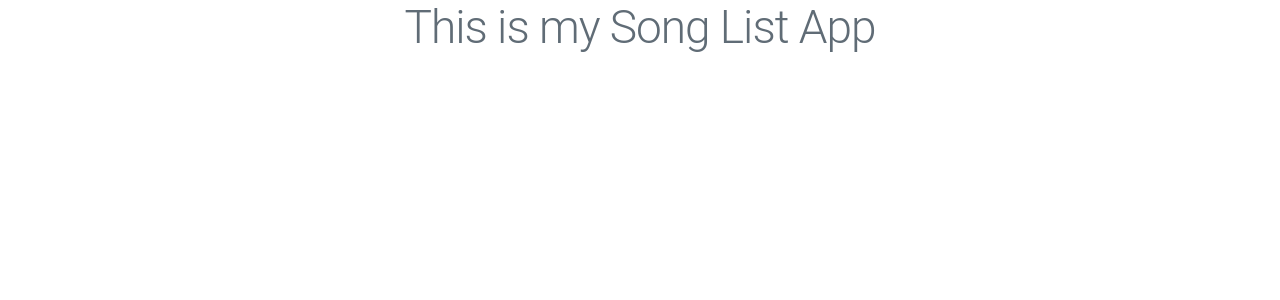
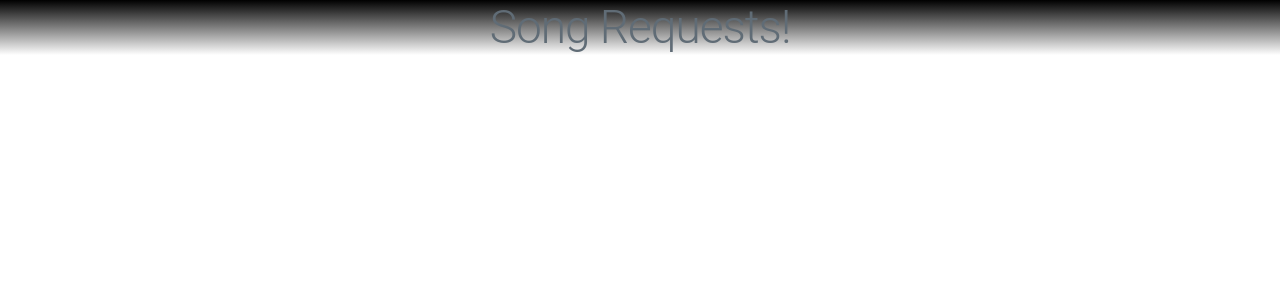
Before and after one commit to Jeanbrigo/music_list_frontend, a React (Create React App) app: page /create in a window 1280 px wide. Shown: the top 300 px of the page. Built offline with nearby package versions, Linux system fonts and the light colour scheme.

Commit message:
web title and page text format styling

```diff
--- a/src/App.css
+++ b/src/App.css
@@ -1,5 +1,7 @@
 .App {
   text-align: center;
+  background-image: linear-gradient(black, white);
+  font: Helvetica 400
 }
 
 .App-logo {
--- a/src/App.js
+++ b/src/App.js
@@ -4,7 +4,7 @@ import './App.css';
 function App() {
   return (
     <div className="App">
-      <h1>This is my Song List App</h1>
+      <h1>Song Requests!</h1>
       <Outlet/>
     </div>
   );
--- a/src/components/Song.js
+++ b/src/components/Song.js
@@ -14,9 +14,9 @@ const Song = (props) => {
   return (
     <div style={div}>
       <Link to={`/song/${song.id}`}>
-        <h1>{song.title}</h1>
+        <h1>Song Title: {song.title}</h1>
       </Link>
-      <h2>{song.artist}</h2>
+      <h2>Artist: {song.artist}</h2>
     </div>
   );
 };
--- a/src/pages/Index.js
+++ b/src/pages/Index.js
@@ -7,11 +7,11 @@ const Index = (props) => {
 
   return <>
   <div style={{textAlign: "center"}}>
-      <h2>Add a song</h2>
+      <h2>Add A Song Request</h2>
       <Form action="/create" method="post">
-          <input type="text" name="title" placeholder="song title"/>
-          <input type="text" name="artist" placeholder="artist"/>
-          <button>Add New Song</button>
+          <input type="text" name="title" placeholder="Song Title"/>
+          <input type="text" name="artist" placeholder="Artist"/>
+          <button>Add</button>
       </Form>
   </div>
   {songs.map((song) => <Song key={song.id} song={song} />)}
```
